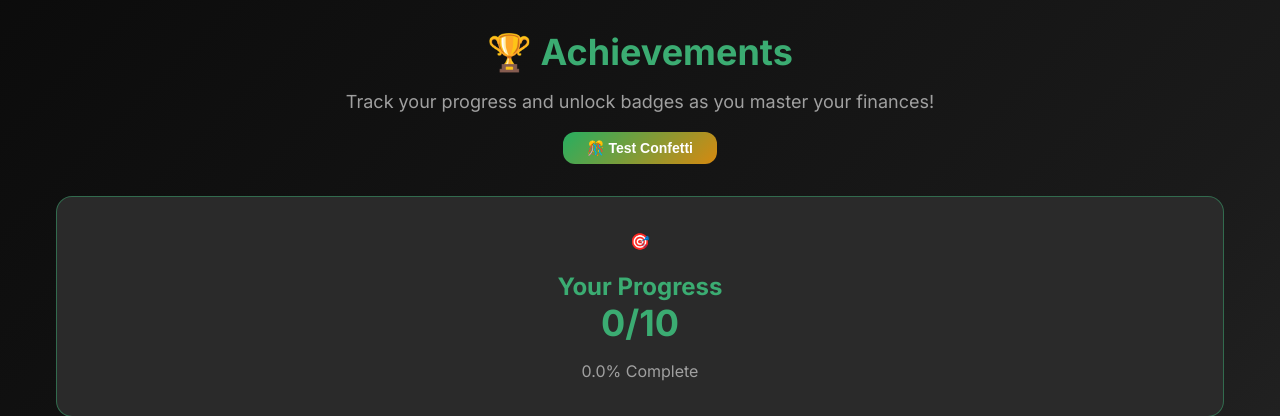
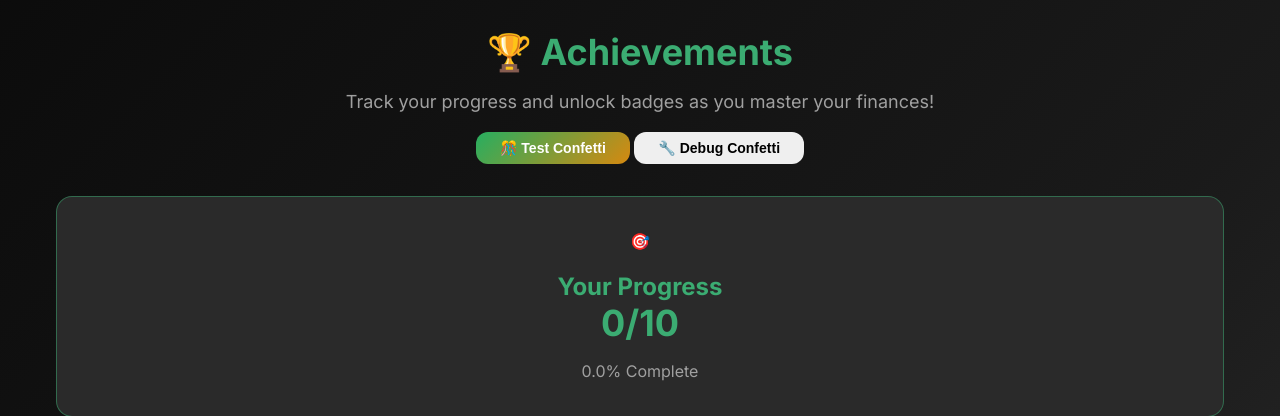
Before and after one commit to T-rummy/Transaction_group, a Flask app: page /achievements in a window 1280 px wide. Shown: the part 169-585 px from the top of the page. Run offline with Flask 2, Linux system fonts and the light colour scheme; data that the repository does not hold is empty.

Commit message:
Add debugging to confetti system to identify the issue

```diff
--- a/templates/achievements.html
+++ b/templates/achievements.html
@@ -11,6 +11,9 @@
         <!-- Test confetti button -->
         <button onclick="trigger3DConfetti(75)" class="btn btn-success mt-4">
             🎊 Test Confetti
+        </button>
+        <button onclick="console.log('Testing confetti function'); trigger3DConfetti(10);" class="btn btn-warning mt-2">
+            🔧 Debug Confetti
         </button>
     </div>
 
--- a/templates/base.html
+++ b/templates/base.html
@@ -106,6 +106,9 @@
             }
 
             create3DConfetti(count = 50) {
+                console.log('Creating 3D confetti, count:', count);
+                console.log('Container:', this.container);
+
                 // Clear existing confetti
                 this.container.innerHTML = '';
 
@@ -113,6 +116,7 @@
                 for (let i = 0; i < count; i++) {
                     const particle = this.createParticle();
                     this.container.appendChild(particle);
+                    console.log('Added particle', i + 1, 'of', count);
 
                     // Remove particle after animation
                     setTimeout(() => {
@@ -121,6 +125,8 @@
                         }
                     }, 5000);
                 }
+
+                console.log('Confetti creation complete');
             }
         }
 
@@ -129,7 +135,13 @@
 
         // Global function to trigger 3D confetti
         function trigger3DConfetti(count = 50) {
-            confetti3D.create3DConfetti(count);
+            console.log('Triggering 3D confetti with count:', count);
+            if (confetti3D && confetti3D.container) {
+                confetti3D.create3DConfetti(count);
+                console.log('Confetti triggered successfully');
+            } else {
+                console.error('Confetti system not initialized properly');
+            }
         }
 
         // Mobile Menu Toggle
```
